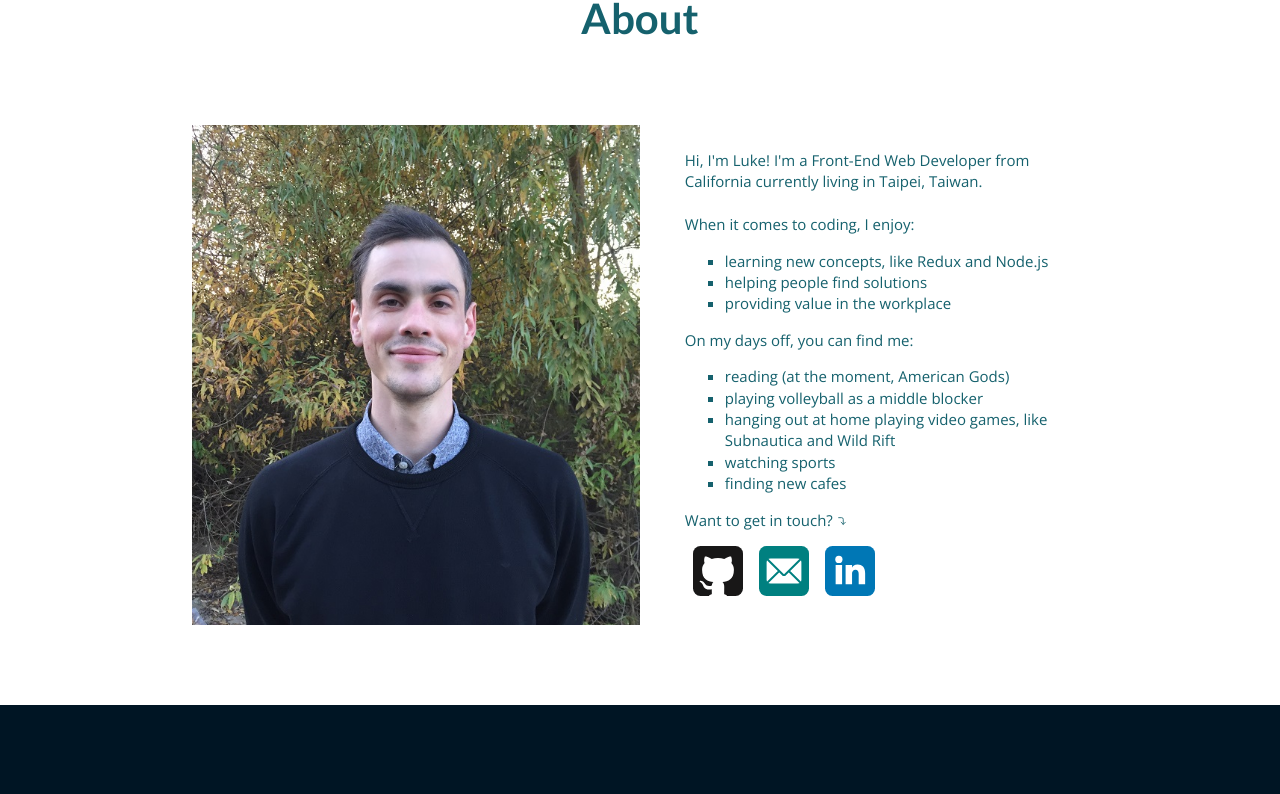
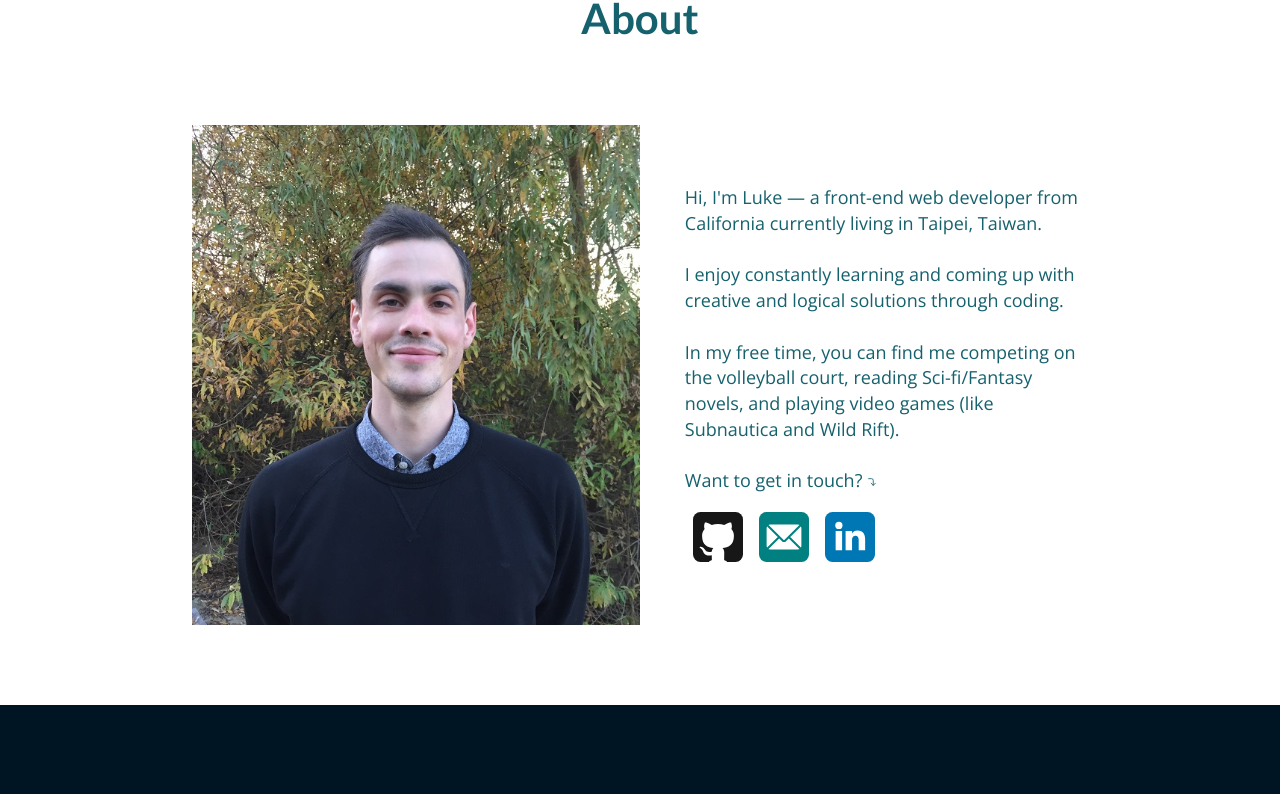
Before and after one commit to lukegronert/lukegronert.github.io, a React (Create React App) app: page / in a window 1280 px wide. Shown: the part 889-1683 px from the top of the page. Built offline with nearby package versions, Linux system fonts and the light colour scheme.

Commit message:
Rewrote about description. Increased font-size to 18 on desktop screens over 900px wide.

```diff
--- a/src/components/About.js
+++ b/src/components/About.js
@@ -18,23 +18,13 @@ export default function About() {
                 <img className='personal-photo' src={PersonalPhoto} alt="Picture of a smiling man who looks like quite the expert developer" />
                 <article className="about-description">
                     <p>
-                        Hi, I'm Luke! I'm a Front-End Web Developer from California currently living in Taipei, Taiwan.
-                        <br />
-                        <br />
-                        When it comes to coding, I enjoy:
-                        <ul>
-                            <li>learning new concepts, like Redux and Node.js</li>
-                            <li>helping people find solutions</li>
-                            <li>providing value in the workplace</li>
-                        </ul>
-                        On my days off, you can find me:
-                        <ul>
-                            <li>reading (at the moment, American Gods)</li>
-                            <li>playing volleyball as a middle blocker</li>
-                            <li>hanging out at home playing video games, like Subnautica and Wild Rift</li>
-                            <li>watching sports</li>
-                            <li>finding new cafes</li>
-                        </ul>
+                        Hi, I'm Luke &#8212; a front-end web developer from California currently living in Taipei, Taiwan.
+                        <br /><br />
+                        I enjoy constantly learning and coming up with creative and logical solutions through coding.
+                        <br /> <br />
+                        In my free time, you can find me competing on the volleyball court, reading Sci-fi/Fantasy novels,
+                        and playing video games (like Subnautica and Wild Rift).
+                        <br /><br />
                         Want to get in touch? <img src={downArrow} className='small-icon' alt='Arrow pointing down' />
                     </p>
                     <div>
--- a/src/styles/about.css
+++ b/src/styles/about.css
@@ -63,5 +63,6 @@ li {
     align-self: center;
     width: 45%;
     margin: 0;
+    font-size: 18px;
   }
 }
```
